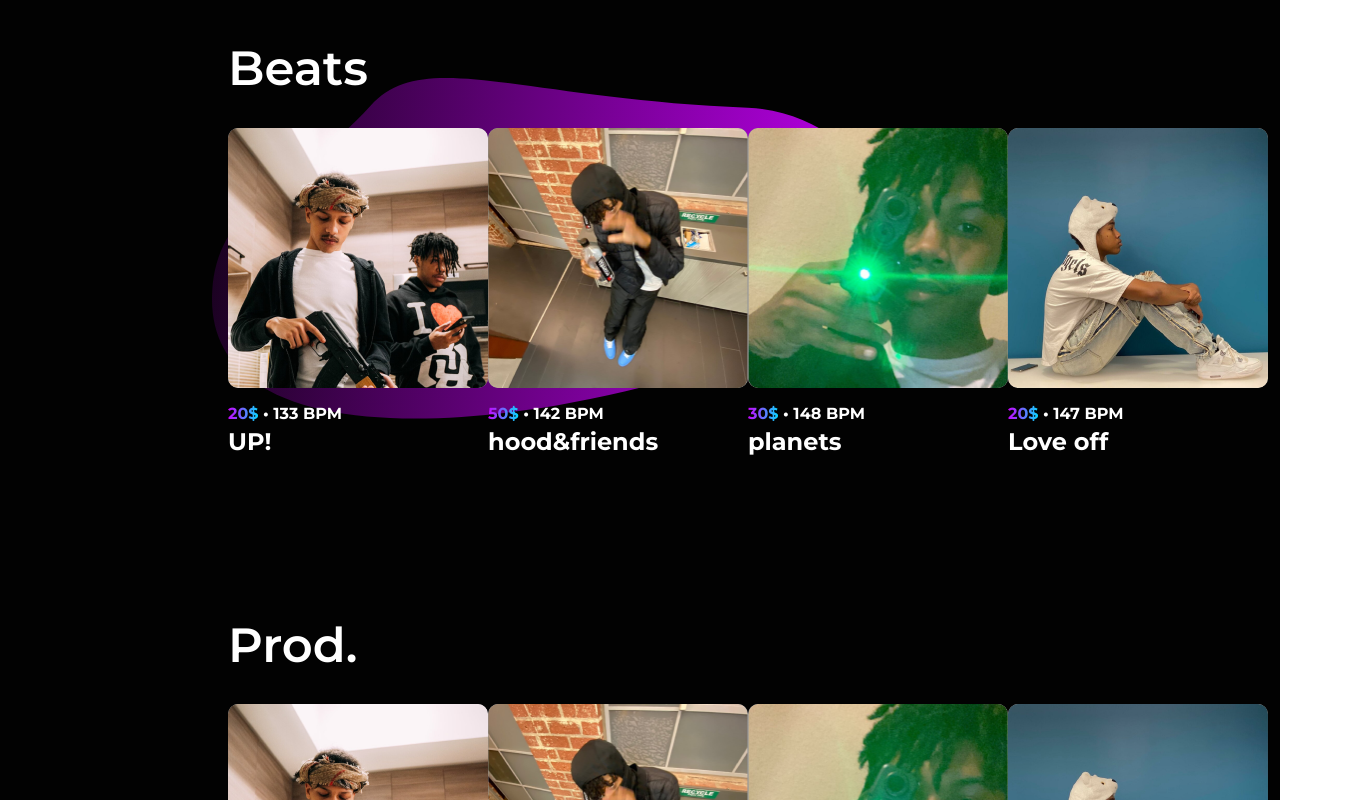
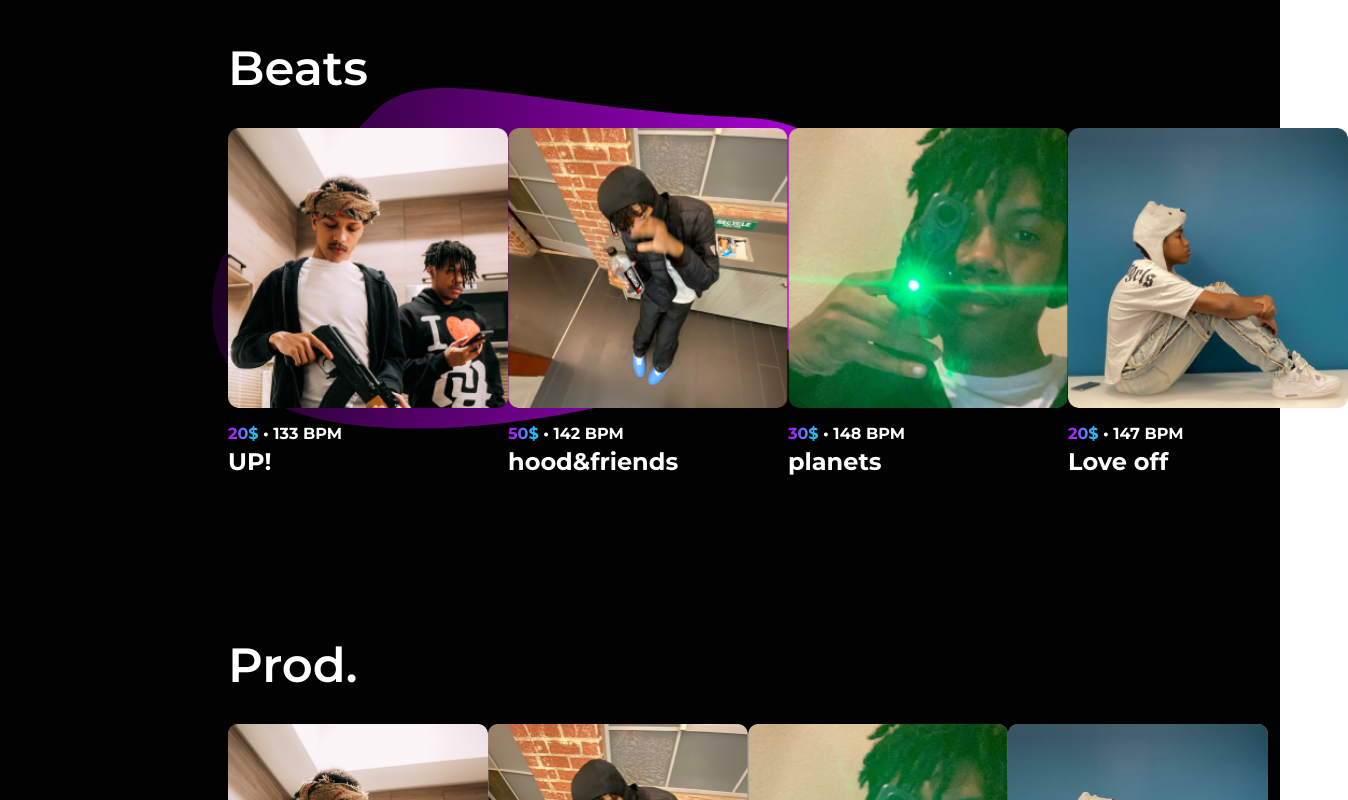
Before and after one commit to bugmak4rs/whymade-beats-store, a React (Create React App) app: page / in a window 1280 px wide. Shown: the part 820-1620 px from the top of the page, 1348 px wide, since content can reach past the window. Built offline with nearby package versions, Linux system fonts and the light colour scheme.

Commit message:
feat: refactoring style for card beats

```diff
--- a/src/components/Cards/Home/BeatsCard/Beats.module.scss
+++ b/src/components/Cards/Home/BeatsCard/Beats.module.scss
@@ -4,10 +4,9 @@
 }
 
 .image {
-  width: 260px;
-  height: 260px;
+  width: 280px;
+  height: 280px;
   border-radius: 10px;
-  background-color: var(--gray);
 }
 
 .content {
```
